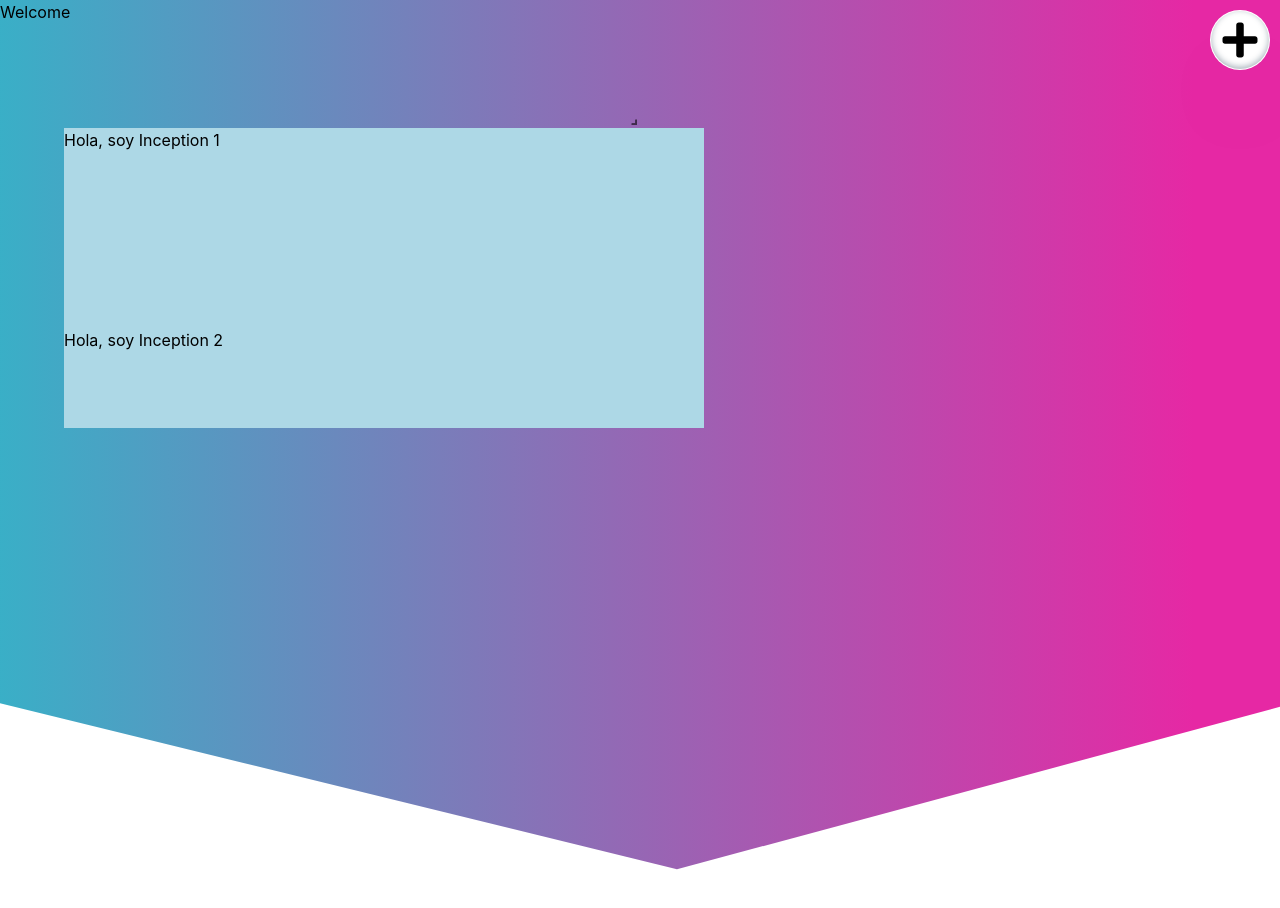
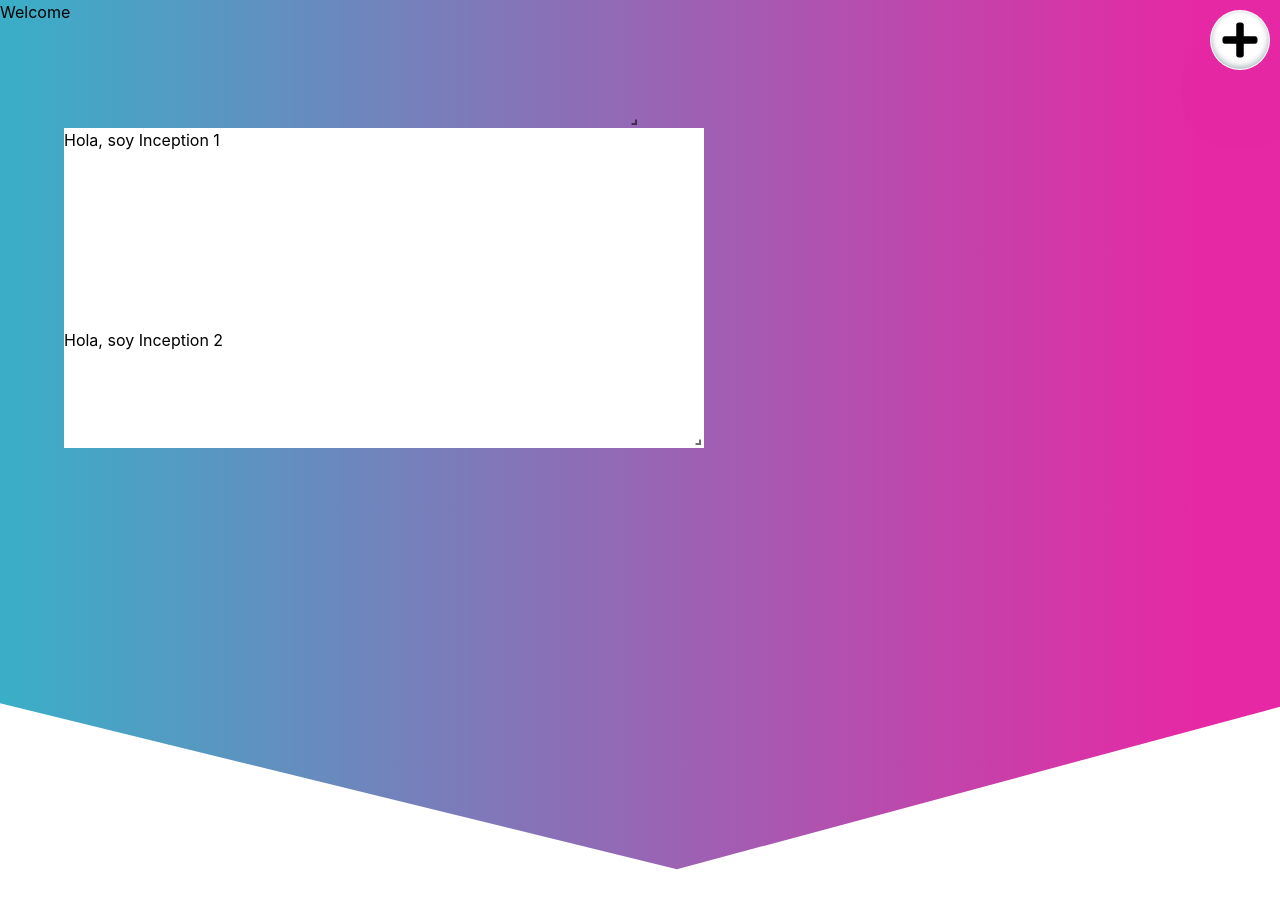
Before and after one commit to Achiaga/open-website-builder, a Next.js app: page /builder in a window 1280 px wide. Shown: the top 908 px of the page. Built offline with nearby package versions, Linux system fonts and the light colour scheme.

Commit message:
feat: droppable inception

```diff
--- a/builder/blocks/image.js
+++ b/builder/blocks/image.js
@@ -5,7 +5,6 @@ import { Box } from '@chakra-ui/react'
 export const GenericImage = forwardRef((props) => {
 	return (
 		<Box
-			contentEditable={props?.contentEditable}
 			onDoubleClick={(e) => props.isEditable && e.stopPropagation()}
 			backgroundImage={`url(${props?.imageUrl})`}
 			width='100%'
--- a/builder/blocks/inception.js
+++ b/builder/blocks/inception.js
@@ -1,6 +1,5 @@
 import RGL, { WidthProvider } from 'react-grid-layout'
 import { v4 as uuid } from 'uuid'
-import PropTypes from 'prop-types'
 
 import 'react-grid-layout/css/styles.css'
 import 'react-resizable/css/styles.css'
@@ -11,6 +10,7 @@ import {
 	editItemDraggableProperty,
 	generateBuilderBlocks
 } from '../web-builder/helpers'
+import { Box } from '@chakra-ui/react'
 
 const ReactGridLayout = WidthProvider(RGL)
 
@@ -34,7 +34,11 @@ const initialLayout = [
 	{ i: 'inception-2', x: 10, y: 20, w: 10, h: 10 }
 ]
 
-const BlockInception = ({ data }) => {
+const BlockInception = ({
+	data,
+	reRender,
+	selectedItemId: parenSelectedItem
+}) => {
 	const [newBlockType, setNewBlockType] = useState('text')
 	const [newBlockId, setNewBlockId] = useState(() => uuid())
 	const [blocksConfig, udpateBlocksConfig] = useState(initialBlockConfig)
@@ -57,7 +61,7 @@ const BlockInception = ({ data }) => {
 		setLayout(layout)
 	}
 
-	function onDrop(layout, droppedBlockLayout) {
+	function onDrop(layout, droppedBlockLayout, e) {
 		setLayout(layout)
 		udpateBlocksConfig((blocksConfig) =>
 			addBlock(
@@ -69,20 +73,24 @@ const BlockInception = ({ data }) => {
 		)
 		setNewBlockId(uuid())
 	}
-
+	const isDroppable = parenSelectedItem?.includes('inception')
 	return (
+		<Box bg='white' w='100%' h='100%' id='inception'>
 			<ReactGridLayout
+				useCSSTransforms={false}
+				key={reRender ? 'a' : 'b'}
 				cols={10}
 				rowHeight={10}
 				margin={[0, 0]}
-			style={{ backgroundColor: 'lightblue' }}
-			isDroppable
+				height={100}
+				autoSize={false}
+				preventCollision={false}
+				isDroppable={isDroppable}
 				onDrop={onDrop}
-			droppingItem={{ i: newBlockId, w: 5, h: 5 }}
-			verticalCompact={false}
+				droppingItem={{ i: newBlockId, w: 10, h: 10 }}
+				compactType='null'
 				layout={layout}
-			onLayoutChange={onLayoutChange}
-			className='layout'>
+				onLayoutChange={onLayoutChange}>
 				{generateBuilderBlocks(
 					blocksConfig,
 					setItemEditable,
@@ -90,6 +98,7 @@ const BlockInception = ({ data }) => {
 					selectedItemId
 				)}
 			</ReactGridLayout>
+		</Box>
 	)
 }
 
--- a/builder/blocks/index.js
+++ b/builder/blocks/index.js
@@ -15,7 +15,14 @@ const blocks = {
 	inception: BlockInception
 }
 
-function BuilderBlock({ data, blockKey, isEditable, blockType }) {
+function BuilderBlock({
+	data,
+	blockKey,
+	isEditable,
+	blockType,
+	reRender,
+	selectedItemId
+}) {
 	const GenericBlock = blocks[blockType]
 	const { editBlock = () => {}, text: dataText, ...extraProps } = data
 
@@ -37,6 +44,8 @@ function BuilderBlock({ data, blockKey, isEditable, blockType }) {
 				contentEditable={isEditable}
 				ref={titleRef}
 				text={text}
+				reRender={reRender}
+				selectedItemId={selectedItemId}
 				{...extraProps}
 			/>
 		</Box>
@@ -60,7 +69,15 @@ PreviewBlock.propTypes = {
 	data: PropTypes.any
 }
 
-export const Block = ({ isPreview, data, blockKey, isEditable, blockType }) => {
+export const Block = ({
+	isPreview,
+	data,
+	blockKey,
+	isEditable,
+	blockType,
+	selectedItemId,
+	reRender
+}) => {
 	if (isPreview) return <PreviewBlock data={data} blockType={blockType} />
 	return (
 		<BuilderBlock
@@ -68,6 +85,8 @@ export const Block = ({ isPreview, data, blockKey, isEditable, blockType }) => {
 			blockKey={blockKey}
 			isEditable={isEditable}
 			blockType={blockType}
+			reRender={reRender}
+			selectedItemId={selectedItemId}
 		/>
 	)
 }
--- a/builder/builder.js
+++ b/builder/builder.js
@@ -1,7 +1,6 @@
-import { useCallback, useEffect, useState } from 'react'
-import localforage from 'localforage'
+import { useState } from 'react'
+
 import { Box } from '@chakra-ui/react'
-import debounce from 'lodash/debounce'
 import PropTypes from 'prop-types'
 
 import 'react-grid-layout/css/styles.css'
@@ -11,81 +10,9 @@ import { WebBuilder } from '../builder/web-builder'
 import { BuilderSidebar } from '../builder/sidebar'
 // import bacgroundSVG from './bacground.svg'
 
-export function normalizeLayout(userBlocksData) {
-	if (!userBlocksData) return []
-	return Object.values(userBlocksData).map((block) => {
-		return block.layout
-	})
-}
-export function normalizeBlockStructure(userBlocksData) {
-	if (!userBlocksData) return {}
-	return Object.entries(userBlocksData).reduce((acc, [blockId, value]) => {
-		return {
-			...acc,
-			[blockId]: value.block
-		}
-	}, {})
-}
-
-function removeEventListener(blockConfig) {
-	// eslint-disable-next-line no-unused-vars
-	const { editBlock, ...rest } = blockConfig.data
-	return {
-		...blockConfig,
-		data: {
-			...rest
-		}
-	}
-}
-
-function denormalizeBlockData(layout, blocksConfig) {
-	return Object.entries(blocksConfig).reduce((acc, [blockKey, blockConfig]) => {
-		return {
-			...acc,
-			[blockKey]: {
-				layout: {
-					...layout.find((layoutItem) => layoutItem.i === blockKey)
-				},
-				block: {
-					...removeEventListener(blockConfig)
-				}
-			}
-		}
-	}, {})
-}
-
-function saveOnLocal(userBlocksData, setIsSaved) {
-	if (!Object.keys(userBlocksData).length) return
-	setIsSaved(false)
-	localforage.setItem('userData', userBlocksData).then(() => {
-		setIsSaved(true)
-		console.log(JSON.stringify(userBlocksData))
-		console.log('succesfully saved')
-	})
-}
-
-const SAVE_TIME = 5000
-
 const Builder = ({ userBlocksData }) => {
+	const [isSaved, setIsSaved] = useState(true)
 	const [newBlockType, setNewBlockType] = useState(null)
-	const [isSaved, setIsSaved] = useState(true)
-
-	const [blocksConfig, udpateBlocksConfig] = useState(() =>
-		normalizeBlockStructure(userBlocksData)
-	)
-	const [layout, setLayout] = useState(() => normalizeLayout(userBlocksData))
-
-	const debouncedSaved = useCallback(
-		debounce((layout, blocksConfig) => {
-			saveOnLocal(denormalizeBlockData(layout, { ...blocksConfig }), setIsSaved)
-		}, SAVE_TIME),
-		[]
-	)
-
-	useEffect(() => {
-		debouncedSaved(layout, blocksConfig)
-	}, [layout, blocksConfig])
-
 	return (
 		<Box
 			d='flex'
@@ -98,11 +25,9 @@ const Builder = ({ userBlocksData }) => {
 			height='500vw'>
 			<BuilderSidebar setNewBlockType={setNewBlockType} isSaved={isSaved} />
 			<WebBuilder
-				layout={layout}
-				blocksConfig={blocksConfig}
+				setIsSaved={setIsSaved}
 				newBlockType={newBlockType}
-				udpateBlocksConfig={udpateBlocksConfig}
-				updateLayout={setLayout}
+				userBlocksData={userBlocksData}
 			/>
 		</Box>
 	)
--- a/builder/initial-data.js
+++ b/builder/initial-data.js
@@ -31,7 +31,7 @@ export const FallbackData = {
 			y: 0,
 			w: 100,
 			h: 50,
-			static: true
+			static: false
 		}
 	}
 }
--- a/builder/web-builder/helpers.js
+++ b/builder/web-builder/helpers.js
@@ -1,4 +1,5 @@
 import { Box } from '@chakra-ui/react'
+import localforage from 'localforage'
 
 import { Block } from '../blocks'
 import { DELETE, EDIT } from '../blocks/constants'
@@ -92,7 +93,8 @@ const generateBuilderBlock = (
 	blockInfo,
 	setIsEditable,
 	layoutItemInfo,
-	selectedItemId
+	selectedItemId,
+	reRender
 ) => {
 	if (!blockInfo) return null
 	const isEditable = selectedItemId === blockKey
@@ -111,6 +113,8 @@ const generateBuilderBlock = (
 				blockKey={blockKey}
 				isEditable={isEditable}
 				blockType={blockInfo.type}
+				reRender={reRender}
+				selectedItemId={selectedItemId}
 			/>
 		</Box>
 	)
@@ -120,7 +124,8 @@ export const generateBuilderBlocks = (
 	blocksConfig,
 	setIsEditable,
 	layout,
-	selectedItemId
+	selectedItemId,
+	reRender
 ) => {
 	if (!blocksConfig) return null
 	return Object.entries(blocksConfig).map(([blockKey, blockInfo]) => {
@@ -130,7 +135,62 @@ export const generateBuilderBlocks = (
 			blockInfo,
 			setIsEditable,
 			layoutItem,
-			selectedItemId
+			selectedItemId,
+			reRender
 		)
 	})
 }
+
+// Builder
+export function denormalizeBlockData(layout, blocksConfig) {
+	return Object.entries(blocksConfig).reduce((acc, [blockKey, blockConfig]) => {
+		return {
+			...acc,
+			[blockKey]: {
+				layout: {
+					...layout.find((layoutItem) => layoutItem.i === blockKey)
+				},
+				block: {
+					...removeEventListener(blockConfig)
+				}
+			}
+		}
+	}, {})
+}
+
+export function saveOnLocal(userBlocksData, setIsSaved) {
+	if (!Object.keys(userBlocksData).length) return
+	setIsSaved(false)
+	localforage.setItem('userData', userBlocksData).then(() => {
+		setIsSaved(true)
+		// console.log(JSON.stringify(userBlocksData))
+		// console.log('succesfully saved')
+	})
+}
+
+function removeEventListener(blockConfig) {
+	// eslint-disable-next-line no-unused-vars
+	const { editBlock, ...rest } = blockConfig.data
+	return {
+		...blockConfig,
+		data: {
+			...rest
+		}
+	}
+}
+
+export function normalizeLayout(userBlocksData) {
+	if (!userBlocksData) return []
+	return Object.values(userBlocksData).map((block) => {
+		return block.layout
+	})
+}
+export function normalizeBlockStructure(userBlocksData) {
+	if (!userBlocksData) return {}
+	return Object.entries(userBlocksData).reduce((acc, [blockId, value]) => {
+		return {
+			...acc,
+			[blockId]: value.block
+		}
+	}, {})
+}
--- a/builder/web-builder/web-builder.js
+++ b/builder/web-builder/web-builder.js
@@ -1,12 +1,19 @@
-import React, { useEffect, useState } from 'react'
+import React, { useCallback, useEffect, useState } from 'react'
 import RGL, { WidthProvider } from 'react-grid-layout'
 import { v4 as uuid } from 'uuid'
 import PropTypes from 'prop-types'
+import debounce from 'lodash/debounce'
 
 import 'react-grid-layout/css/styles.css'
 import 'react-resizable/css/styles.css'
 import { Box } from '@chakra-ui/react'
-import { generateBuilderBlocks } from './helpers'
+import {
+	denormalizeBlockData,
+	generateBuilderBlocks,
+	normalizeBlockStructure,
+	normalizeLayout,
+	saveOnLocal
+} from './helpers'
 import {
 	addBlock,
 	addCallbackToBlock,
@@ -16,17 +23,38 @@ import {
 import { GRID_COLUMNS, ROW_HEIGHT } from './constants'
 
 const ReactGridLayout = WidthProvider(RGL)
+const SAVE_TIME = 5000
 
-const WebBuilder = ({
-	layout,
-	blocksConfig,
-	udpateBlocksConfig,
-	updateLayout,
-	newBlockType
-}) => {
+const WebBuilder = ({ userBlocksData, newBlockType, setIsSaved }) => {
 	const [newBlockId, setNewBlockId] = useState(() => uuid())
+	const [reRender, setReRender] = useState(false)
 	const [rowHeight, setRowHeight] = useState(ROW_HEIGHT)
 	const [selectedItemId, setSelectedItem] = useState(null)
+	const [blocksConfig, udpateBlocksConfig] = useState(() =>
+		normalizeBlockStructure(userBlocksData)
+	)
+	const [layout, updateLayout] = useState(() => normalizeLayout(userBlocksData))
+
+	const debouncedSaved = useCallback(
+		debounce((layout, blocksConfig) => {
+			saveOnLocal(denormalizeBlockData(layout, { ...blocksConfig }), setIsSaved)
+		}, SAVE_TIME),
+		[]
+	)
+
+	useEffect(() => {
+		debouncedSaved(layout, blocksConfig)
+	}, [layout, blocksConfig])
+
+	useEffect(() => {
+		udpateBlocksConfig((blocksConfig) =>
+			addCallbackToBlock(blocksConfig, editBlockCallback)
+		)
+		window.addEventListener('resize', handleWindowResize)
+		setRowHeight(window?.innerWidth / GRID_COLUMNS)
+		return () => window.removeEventListener('resize', handleWindowResize)
+	}, [])
+
 	function setBlockEditable(editableBlockId) {
 		setSelectedItem(editableBlockId)
 		updateLayout((layout) => editItemDraggableProperty(layout, editableBlockId))
@@ -35,10 +63,6 @@ const WebBuilder = ({
 		udpateBlocksConfig((blocksConfig) =>
 			editBlock(blocksConfig, blockId, newData, operationType)
 		)
-	}
-
-	function droppableCallback(e) {
-		console.log('droppableCallback', e)
 	}
 
 	function onDrop(layout, droppedBlockLayout) {
@@ -63,25 +87,26 @@ const WebBuilder = ({
 		setRowHeight(window?.innerWidth / GRID_COLUMNS)
 	}
 
-	useEffect(() => {
-		udpateBlocksConfig((blocksConfig) =>
-			addCallbackToBlock(blocksConfig, editBlockCallback)
-		)
-		window.addEventListener('resize', handleWindowResize)
-		setRowHeight(window?.innerWidth / GRID_COLUMNS)
-		return () => window.removeEventListener('resize', handleWindowResize)
-	}, [])
+	function handleResize(_, oldItem, newItem) {
+		if (newItem.i.includes('inception') && newItem.w !== oldItem.w) {
+			setReRender((value) => !value)
+		}
+	}
 
+	const isDroppable = selectedItemId?.includes('inception') ? false : true
 	return (
-		<Box d='flex' w='100%' flexDir='row' onClick={setBlockEditable}>
+		<Box d='flex' w='100%' flexDir='row' onClick={() => setBlockEditable(null)}>
 			<ReactGridLayout
+				id='inception'
 				cols={GRID_COLUMNS}
 				rowHeight={rowHeight}
 				onDrop={onDrop}
 				margin={[0, 0]}
 				autoSize
-				isDroppable={false}
-				verticalCompact={false}
+				preventCollision={!isDroppable}
+				isDroppable={isDroppable}
+				onResizeStop={handleResize}
+				compactType='null'
 				droppingItem={{ i: newBlockId, w: 50, h: 50 }}
 				style={{ width: '100%', minHeight: '100vh' }}
 				className='layout'
@@ -91,7 +116,8 @@ const WebBuilder = ({
 					blocksConfig,
 					setBlockEditable,
 					layout,
-					selectedItemId
+					selectedItemId,
+					reRender
 				)}
 			</ReactGridLayout>
 		</Box>
```
Lines whose indentation alone changed are shown as unchanged.
